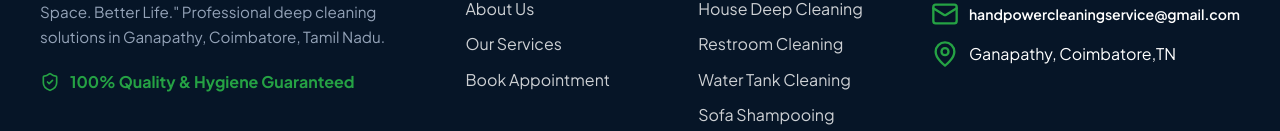
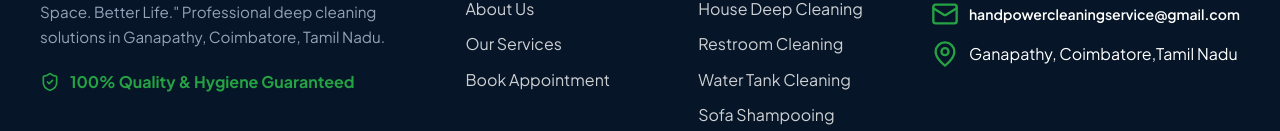
Before and after one commit to beetentech/handpower-cleaning, a React (Vite) app in the folder frontend/: page / in a window 1280 px wide. Shown: the part 5001-5132 px from the top of the page. Built offline with nearby package versions, Linux system fonts and the light colour scheme; no server answers.

Commit message:
recent updates

```diff
--- a/frontend/src/components/Footer.jsx
+++ b/frontend/src/components/Footer.jsx
@@ -81,7 +81,7 @@ export default function Footer() {
             </p>
             <p style={{ display: 'flex', gap: '10px', marginBottom: '12px', color: '#ffffff', alignItems: 'center' }}>
               <MapPin size={28} color="#25A244" />
-              <span>Ganapathy, Coimbatore,TN</span>
+              <span>Ganapathy, Coimbatore,Tamil Nadu</span>
             </p>
           </div>
         </div>
```
